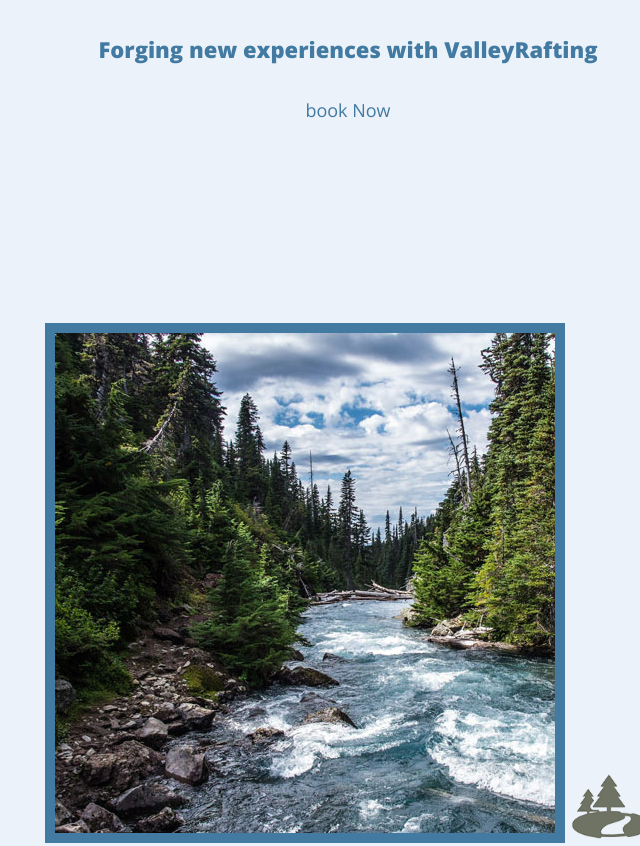
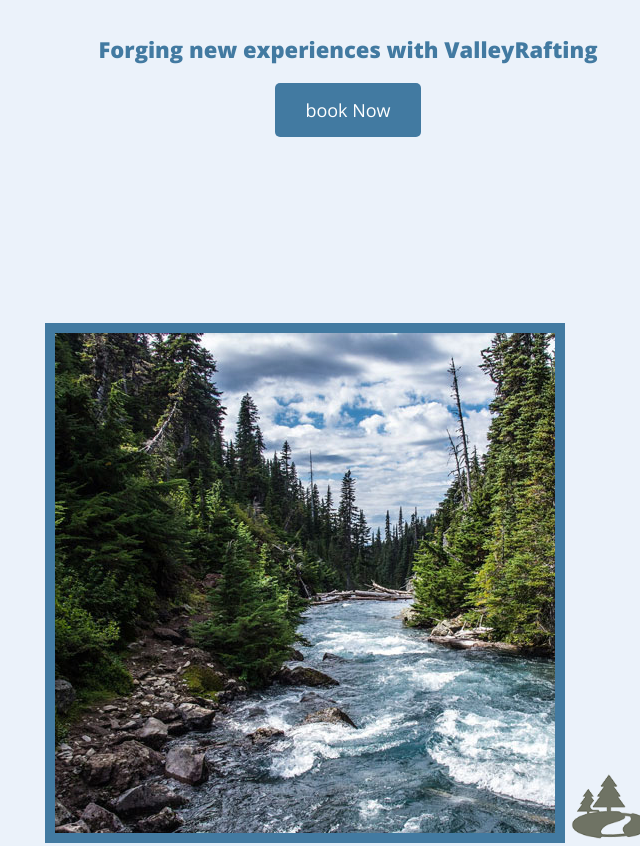
Before and after one commit to Sartentooth/wdd130, a plain HTML site: page wwr/index.html in a window 1280 px wide. Shown: the part 880-1726 px from the top of the page, without its empty margins (292-932 px from the left). Drawn offline with nearby package versions, Linux system fonts and the light colour scheme; a web font is replaced by a local one.

Commit message:
button color change

```diff
--- a/wwr/styles/style.css
+++ b/wwr/styles/style.css
@@ -54,8 +54,8 @@ nav a:hover{
     color: white;
 }
 .book, .join{
-    background-color: #EBF2FA;
-    color: #427AA1;
+    background-color: #427AA1;
+    color: white;
     text-decoration: none;
     font-size: 18px;
     padding: 15px 30px;
```
